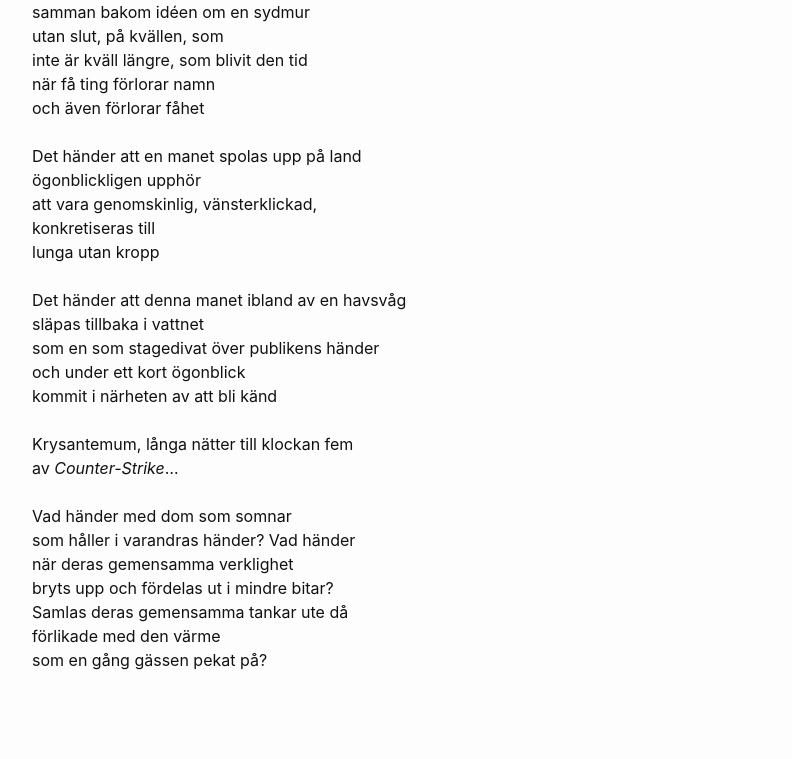
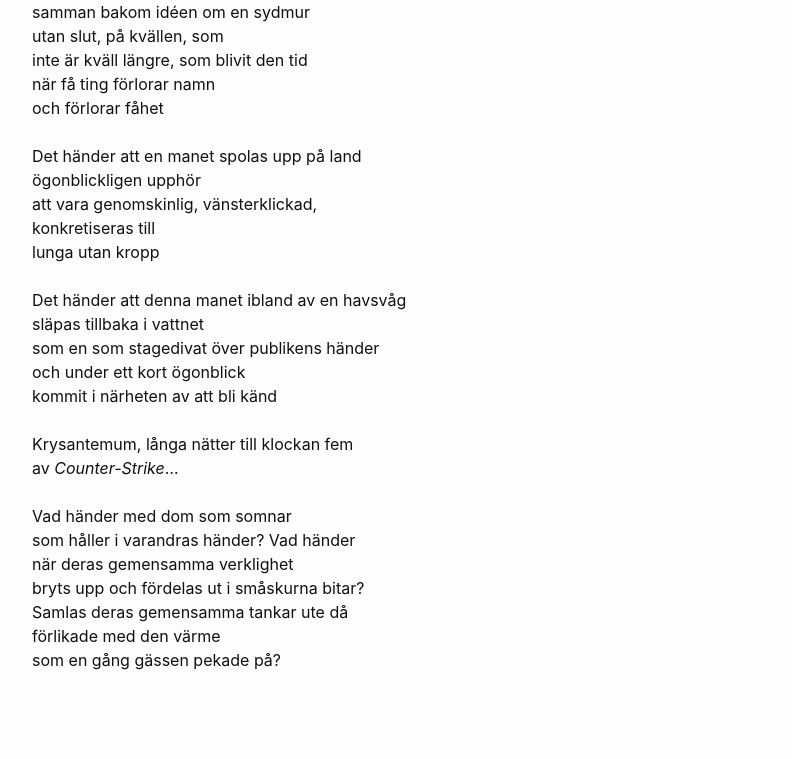
Before and after one commit to terr4form4/terr4form4.github.io, a Jekyll site: the page built from _posts/poesi/2024-01-03-dikter-2023-2024.md, in a window 1280 px wide and 1400 px high, scrolled down 9629 px. Shown: the part 162-921 px from the top of the window, without its empty margins (238-1030 px from the left). Built offline with Jekyll 4.4.1, drawn with Linux system fonts in a browser that asks for light colours; comment, search, counter and statistics services are not loaded.

Commit message:
prosadikt

```diff
--- a/_posts/poesi/2024-01-03-dikter-2023-2024.md
+++ b/_posts/poesi/2024-01-03-dikter-2023-2024.md
@@ -402,7 +402,7 @@ samman bakom idéen om en sydmur<br/>
 utan slut, på kvällen, som<br/>
 inte är kväll längre, som blivit den tid<br/>
 när få ting förlorar namn<br/>
-och även förlorar fåhet<br/>
+och förlorar fåhet<br/>
 <br/>
 Det händer att en manet spolas upp på land<br/>
 ögonblickligen upphör<br/>
@@ -422,10 +422,10 @@ av *Counter-Strike*...<br/>
 Vad händer med dom som somnar<br/>
 som håller i varandras händer? Vad händer<br/>
 när deras gemensamma verklighet<br/>
-bryts upp och fördelas ut i mindre bitar?<br/>
+bryts upp och fördelas ut i småskurna bitar?<br/>
 Samlas deras gemensamma tankar ute då<br/>
 förlikade med den värme<br/>
-som en gång gässen pekat på?<br/>
+som en gång gässen pekade på?<br/>
 <br/>
 <br/>
 <br/>
```
